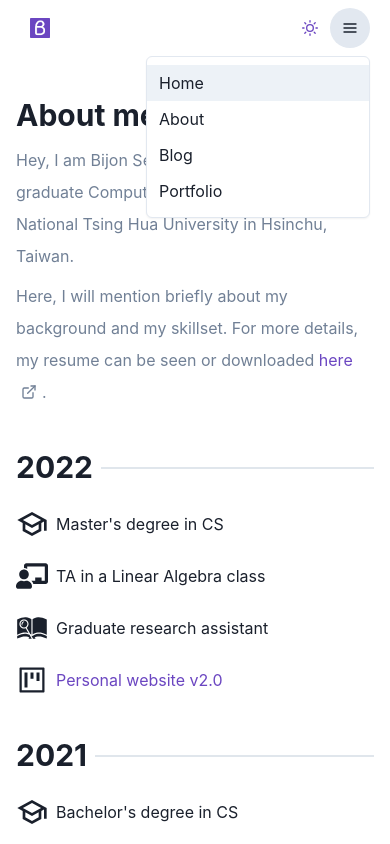
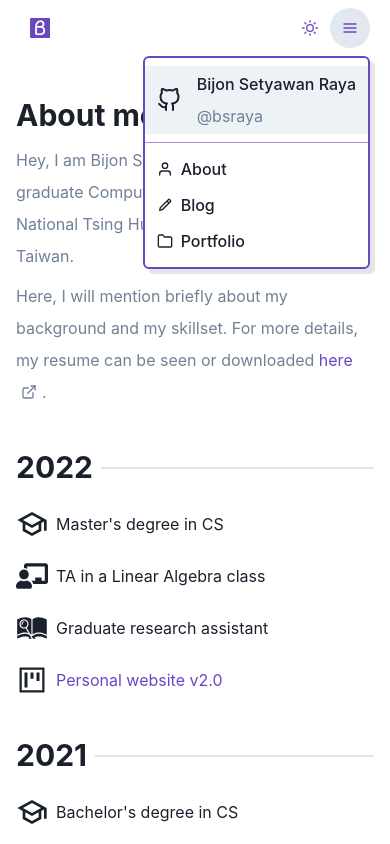
Before and after one commit to bsraya/bsraya, a Next.js app: page /about in a window 390 px wide. Both pictures are taken after a click on the button 350 px from the left and 28 px from the top of the page. Shown: the top 844 px of the page. Built offline with nearby package versions, Linux system fonts and the light colour scheme; a small style sheet from the web is missing.

Commit message:
add: include dropdown menu

```diff
--- a/components/DropdownMenu.tsx
+++ b/components/DropdownMenu.tsx
@@ -1,55 +1,77 @@
 import { HamburgerIcon } from "@chakra-ui/icons";
 import {
-  LinkBox,
-  LinkOverlay,
+  Box,
+  Text,
+  useColorModeValue,
   Menu,
   MenuButton,
   MenuList,
   MenuItem,
   IconButton,
+  Link,
+  HStack,
+  VStack,
+  MenuDivider,
+  useBreakpointValue
 } from "@chakra-ui/react";
+import { FiGithub, FiHome, FiUser, FiFolder } from "react-icons/fi";
+import { BiPencil } from "react-icons/bi";
 import NextLink from "next/link";
 
 export default function Dropdown(): JSX.Element {
+  const isMobile = useBreakpointValue({ base: true, md: false })
+  const color = useColorModeValue('dark', 'light')
   return (
-    <Menu>
+    <Box>
+      {
+        isMobile && (
+          <Menu isLazy>
             <MenuButton
               as={IconButton}
-        icon={<HamburgerIcon />}
+              icon={<HamburgerIcon color={color} />}
               isRound
               variant="ghost"
-        mr="auto"
             />
-      <MenuList alignItems={"center"}>
-        <LinkBox>
+            <MenuList
+              zIndex={5}
+              border="2px solid"
+              borderColor={color}
+              boxShadow="5px 5px 0px rgba(0, 0, 0, 0.1)"
+              alignItems={["center", "flex-start"]}
+            >
+              <Link href="https://github.com/bsraya" _hover={{ textDecoration: 'none' }} isExternal>
                 <MenuItem>
-            <NextLink href="/" passHref>
-              <LinkOverlay>Home</LinkOverlay>
+                  <HStack >
+                    <FiGithub size="1.5rem" style={{marginRight: `0.5rem`}}/>
+                    <VStack justify="start" alignItems="left">
+                      <Text fontWeight="500">Bijon Setyawan Raya</Text>
+                      <Text size="sm" color="gray.500" mt="0 !important">
+                        @bsraya
+                      </Text>
+                    </VStack>
+                  </HStack>
+                </MenuItem>
+              </Link>
+              <MenuDivider />
+              <NextLink href="/about">
+                <MenuItem fontWeight="500">
+                  <FiUser /><Text ml={2}>About</Text>
+                </MenuItem>
               </NextLink>
+              <NextLink href="/blog" passHref>
+                <MenuItem fontWeight="500">
+                  <BiPencil /><Text ml={2}>Blog</Text>
                 </MenuItem>
-        </LinkBox>
-        <LinkBox>
-          <MenuItem>
-            <NextLink href="/about" passHref>
-              <LinkOverlay>About</LinkOverlay>
               </NextLink>
+              <NextLink href="/portfolio" passHref>
+                <MenuItem fontWeight="500">
+                  <FiFolder /><Text ml={2}>Portfolio</Text>
                 </MenuItem>
-        </LinkBox>
-        <LinkBox>
-          <MenuItem>
-            <NextLink href="/blog" passHref>
-              <LinkOverlay>Blog</LinkOverlay>
               </NextLink>
-          </MenuItem>
-        </LinkBox>
-        <LinkBox>
-          <MenuItem>
-            <NextLink href="/portfolio" passHref>
-              <LinkOverlay>Portfolio</LinkOverlay>
-            </NextLink>
-          </MenuItem>
-        </LinkBox>
             </MenuList>
           </Menu>
-  );
+        )
       }
+    </Box>
+  )
+}
```
Lines whose indentation alone changed are shown as unchanged.
